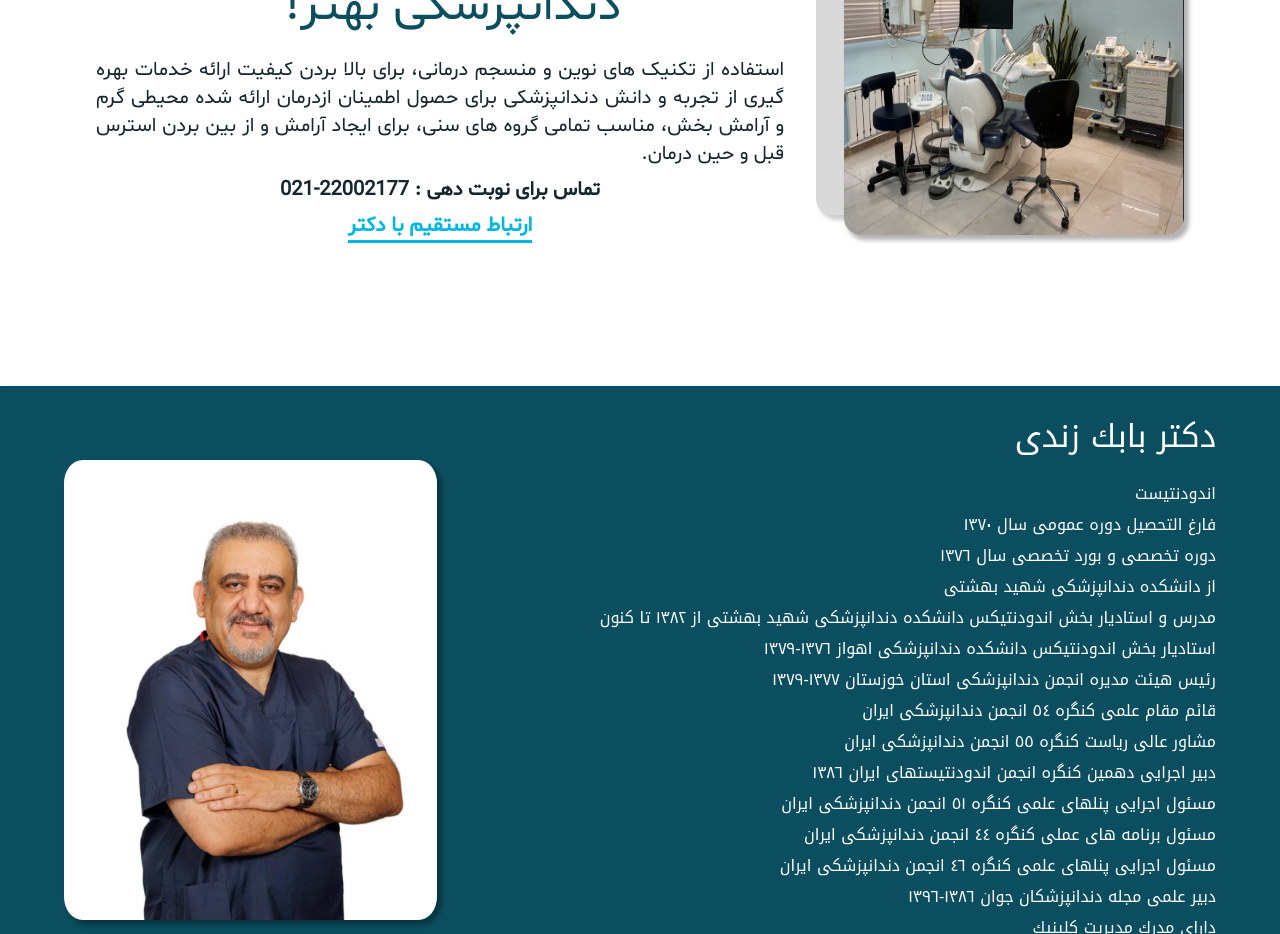
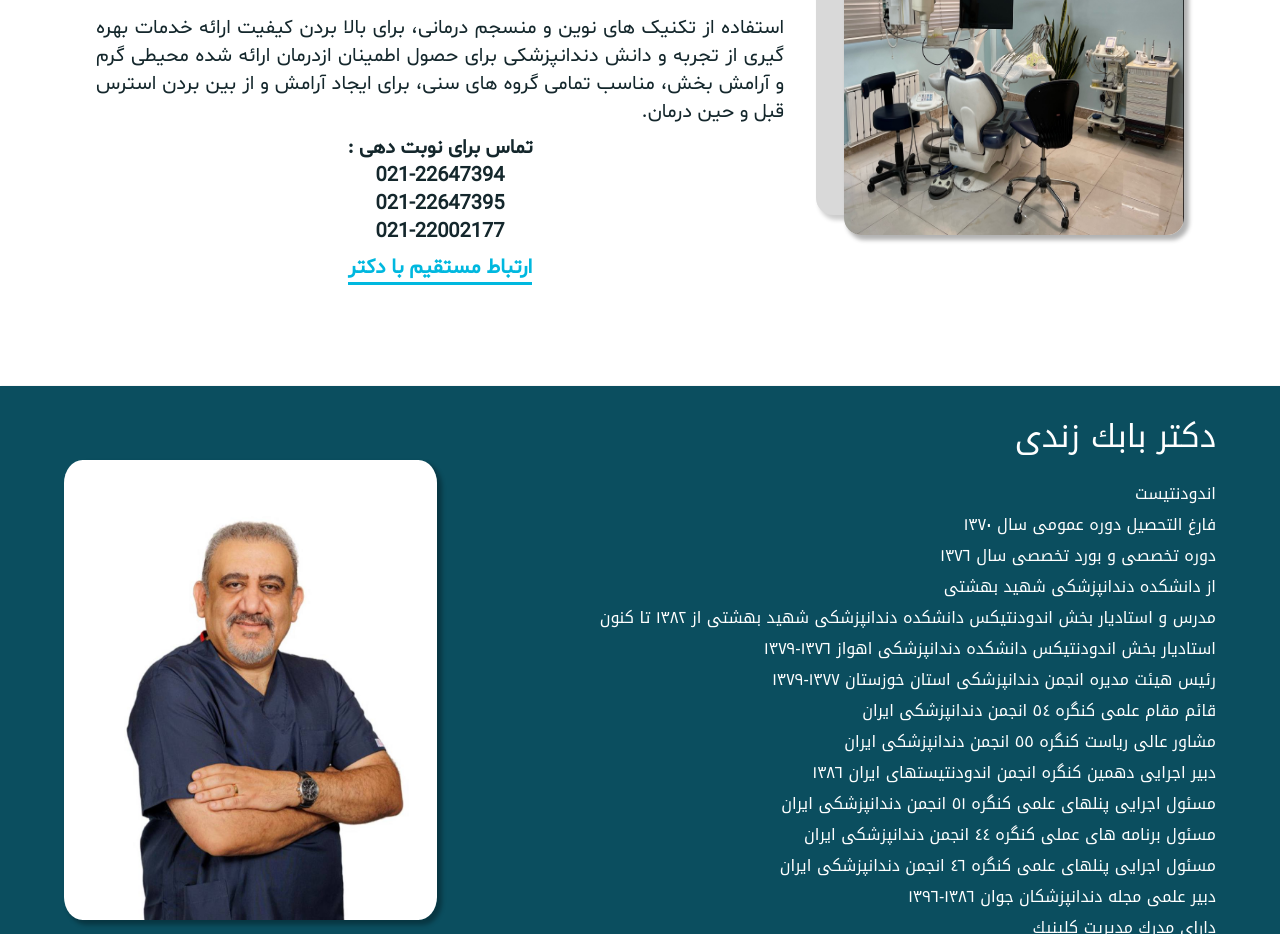
Before and after one commit to khashayarmobarez/dentalOfficeProject, a React (Create React App) app: page /Home in a window 1280 px wide. Shown: the part 1020-1954 px from the top of the page. Built offline with nearby package versions, Linux system fonts and the light colour scheme.

Commit message:
fixed some mistakes

```diff
--- a/src/Components/home elements/ClinicPics.js
+++ b/src/Components/home elements/ClinicPics.js
@@ -19,11 +19,13 @@ const ClinicPics = () => {
                 استفاده از تکنیک های نوین و منسجم درمانی، برای بالا بردن کیفیت ارائه خدمات بهره گیری از تجربه و دانش دندانپزشکی برای حصول اطمینان ازدرمان ارائه شده محیطی گرم و آرامش بخش، مناسب تمامی گروه های سنی، برای ایجاد آرامش و از بین بردن استرس قبل و حین درمان.
                 </p>
                 <div className={styles.callData}>
+                   <p lang='fa'>تماس برای نوبت دهی :</p>
+                   <p>021-22647394</p>
+                   <p>021-22647395</p>
                    <p>021-22002177</p>
-                   <p lang='fa'>تماس برای نوبت دهی :</p>
                 </div>
                 <div className={styles.DoctorDirectCall}>
-                   <a href='/'>
+                   <a href='/https://www.instagram.com/direct/t/17842319129086598'>
                     <p lang='fa'>ارتباط مستقیم با دکتر</p>
                     </a>
                 </div>
--- a/src/Components/home elements/ClinicPics.module.css
+++ b/src/Components/home elements/ClinicPics.module.css
@@ -3,10 +3,22 @@
     flex-direction: column-reverse;
     width: 85%;
     height: 47rem;
-    margin-top: -6rem;
+    margin-top: -10%;
     justify-content: space-between;
     align-items: center;
     box-sizing: border-box;
+}
+
+@media only screen and (min-height: 780px) {
+    .Container {
+        margin-top: -38%;
+    }
+}
+
+@media only screen and (min-height: 950px) {
+    .Container {
+        margin-top: -55%;
+    }
 }
 
 .picsContainer {
@@ -66,6 +78,8 @@ p[lang="fa"] { direction: rtl; text-align: justify; }
 
 .callData {
     display: flex;
+    flex-direction: column;
+    align-items: center;
     width: 15rem;
     justify-content: space-between;
     margin-top: 0.5rem;
@@ -89,7 +103,7 @@ p[lang="fa"] { direction: rtl; text-align: justify; }
 
 @media only screen and (min-width: 570px) {
     .Container {
-            margin-top: -4vh;
+            /* margin-top: -4vh; */
             width: 100%;
     }
 
--- a/src/Components/home elements/Insta.js
+++ b/src/Components/home elements/Insta.js
@@ -17,10 +17,10 @@ const Insta = () => {
         <div className={styles.container}>
 
           <div className={styles.instaContainer}>
-              <a href="https://www.instagram.com/dr.b.zandi/" target='_blank' rel='noreferrer'>
+              <a href="https://www.instagram.com/dr.zandi.endo/" target='_blank' rel='noreferrer'>
                 <img src={iphone} className={styles.iphone} alt="instagram" />
               </a>
-              <a href="https://www.instagram.com/dr.b.zandi/" target='_blank' rel='noreferrer'>
+              <a href="https://www.instagram.com/dr.zandi.endo/" target='_blank' rel='noreferrer'>
                 <img src={ipad} className={styles.ipad} alt="instagram" />
               </a>
                 <img src={iphPic} className={styles.iphoneInsta} alt="instagram" />
```
